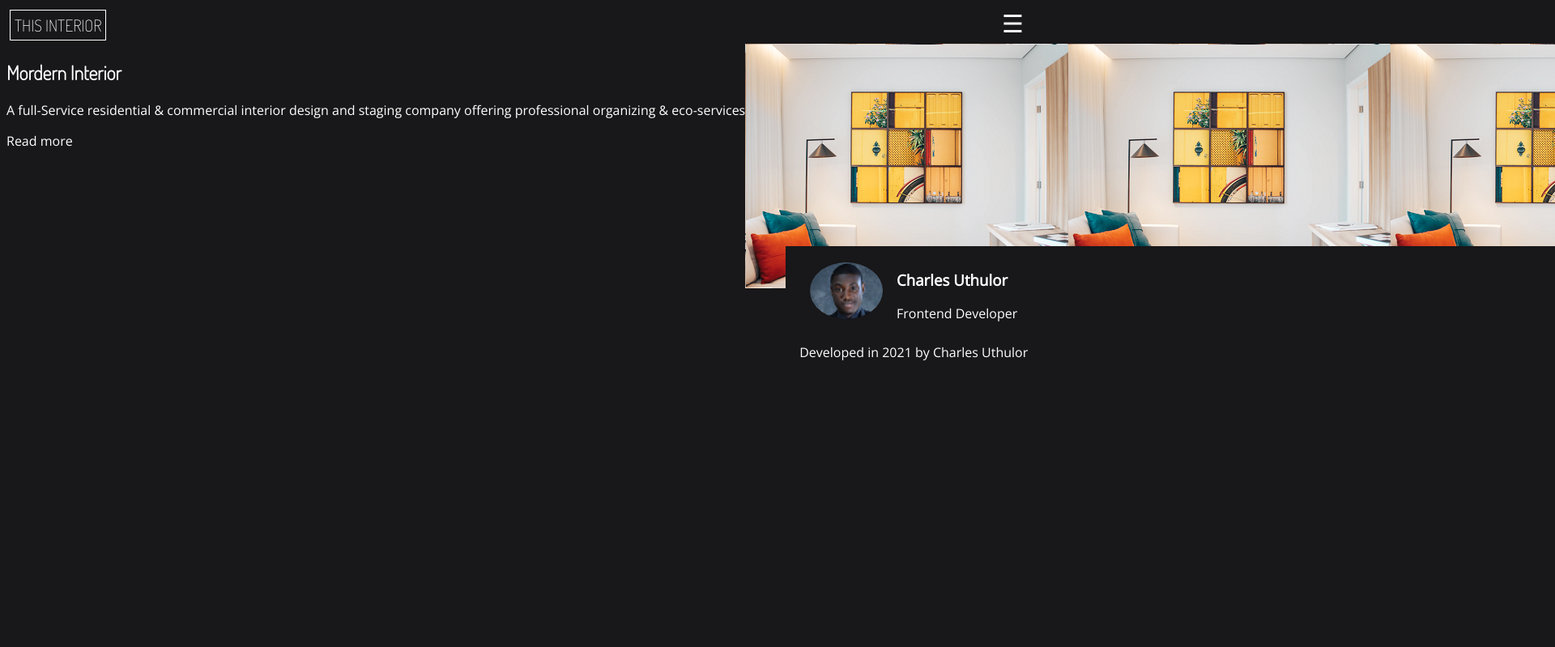
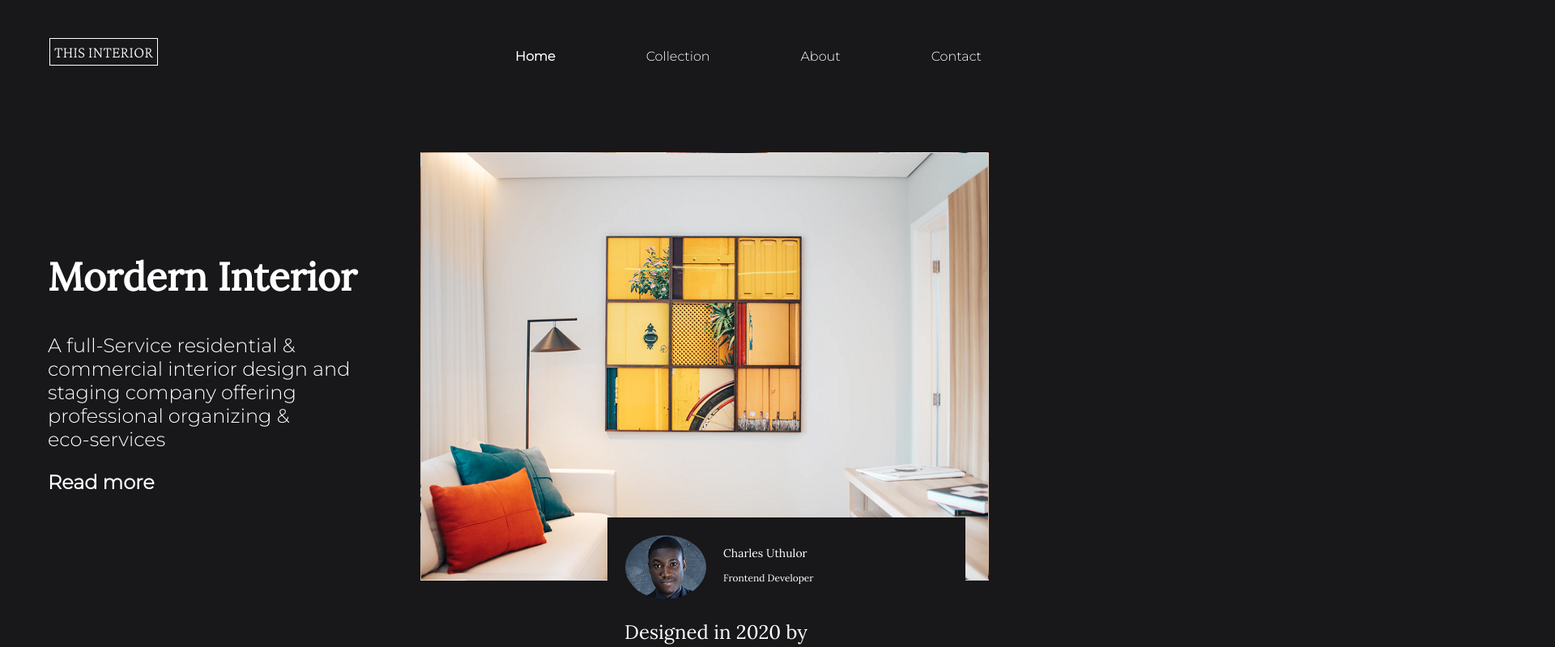
Before and after one commit to charlesnnanna/interior-dec, an Angular app: page / in a window 1280 px wide. Shown: the top 799 px of the page at 81% size, 1920 px wide, since content can reach past the window. Built offline with nearby package versions, Linux system fonts and the light colour scheme.

Commit message:
Modified Hero section

```diff
--- a/src/app/app.component.css
+++ b/src/app/app.component.css
@@ -0,0 +1,27 @@
+
+.app{
+    margin-top: 20px;
+    border: 1px solid transparent;
+    height: 900px;
+}
+
+.copyright{
+    margin-top: 270px;
+    text-align: center;
+}
+
+@media only screen and (min-width: 600px) {
+    .app{
+        margin-left: 50px;
+        margin-right: 50px;
+        margin-top: 50px;
+        height: 1000px;
+    }
+
+    .copyright{
+        margin-top: 300px;
+
+    }
+
+
+}
--- a/src/app/app.component.html
+++ b/src/app/app.component.html
@@ -1,4 +1,5 @@
-<div>
+<div class = 'app'>
   <app-header></app-header>
   <app-hero></app-hero>
+  <p class="copyright">created by charlesuthulor &copy; - devChallenges.io</p>
 </div>
--- a/src/app/home/header.component.css
+++ b/src/app/home/header.component.css
@@ -4,7 +4,7 @@ header{
     border: 1px solid transparent;
     display: flex;
     justify-content: space-between;
-    padding: 3px;
+
 }
 
 header nav{
@@ -12,22 +12,23 @@ header nav{
 }
 
 .logo{
-    border: 1px solid #FFFFFF;
-    padding: 5px;
+    border: 1px solid transparent;
     font-size: 20px;
     text-transform: uppercase;
     box-sizing: border-box;
-    font-family: 'Dosis', sans-serif;
+    font-family: 'Crimson Pro', serif;
 }
 
-.mobile-nav{
-    display: block;
-    }
+.logo span{
+
+    border: 1px solid white;
+    padding: 5px;
+}
+
 
 .mobile-nav span{
     border: 1px solid transparent;
-    padding: 3px;
-    font-size: 30px;
+    font-size: 25px;
 }
 
 .inactive{
@@ -36,6 +37,38 @@ header nav{
 
 /* For large screens */
 
-@media only screen and (min-width: 768px) {
+@media only screen and (min-width: 600px) {
 
+    header{
+        margin-bottom: 100px;
+    }
+
+    header nav{
+        display: block;
+        border: 1px solid transparent;
+    }
+
+    .mobile-nav{
+        display: none;
+    }
+
+    nav ul{
+        list-style-type: none;
+        display: flex;
+        border: 1px solid transparent;
+        justify-content: space-around;
+        margin: 0;
+        flex-wrap: wrap;
+    }
+
+    nav ul li{
+        border: 1px solid transparent;
+        margin-left: 100px;
+        padding: 5px;
+    }
+
+    .active{
+        border-bottom: 1px solid white;
+        font-weight: bold;
+    }
 }
--- a/src/app/home/header.component.html
+++ b/src/app/home/header.component.html
@@ -9,9 +9,12 @@
     </div>
 
     <nav>
-        <li>Home</li>
-        <li>Collection</li>
-        <li>About</li>
-        <li>Contact</li>
+        <ul>
+            <li class = "active">Home</li>
+            <li>Collection</li>
+            <li>About</li>
+            <li>Contact</li>
+        </ul>
+
     </nav>
 </header>
--- a/src/app/home/hero.component.css
+++ b/src/app/home/hero.component.css
@@ -1,72 +1,123 @@
 /* For mobile screens */
+
 section{
-    display : flex;
+
+}
+
+.container{
+    display: flex;
     flex-direction: row;
     flex-wrap: wrap;
+    width: inherit;
+
 }
 
-.interior-desc h1{
-    font-family: 'Dosis', sans-serif;
-}
-.interior-view{
-    position:relative;
-    padding: 0;
-    margin: 0;
+.hero-description{
+
 }
 
-.view{
-    position: absolute;
-    border: 1px solid transparent;
-    width: 95vw;
-    height: 300px;
-    background: url('/assets/images/photo-1.png');
+.hero-description h1{
+    font-size: 36px;
+}
+
+.hero-description p{
+    font-size: 14px;
+}
+
+.read-more{
+    font-size: 14px;
+    font-weight: bold;
+}
+
+.hero-image{
+    background: url("/assets/images/photo-1.png");
+    margin: auto;
+    min-width: 95vw;
+    height: 40vh;
+
 }
 
 .author{
-    border: 1px solid #181719;
+    display: flex;
+    flex-direction: column;
+    border: 1px solid transparent;
     background-color: #181719;
-    position: absolute;
-    display: flex;
-    flex-wrap: wrap;
-    width : 80vw;
-    top: 250px;
-    left: 50px;
-    font-family: 'Open Sans', sans-serif;
+    justify-content: flex-start;
+    align-items: flex-start;
+    margin-top: 250px;
+    max-width: 400px;
+    margin-left: 20px;
+    padding: 20px;
 }
 
-.author-bio{
+.author-data{
     display: flex;
-    border: 1px solid transparent;
-    padding: 7px;
-    flex-wrap: wrap;
-    width: inherit;
-}
-
-.author-bio img{
-    border: 1px solid #181719;
-    border-radius: 50%;
-    height: 70px;
-    margin-left: 20px;
-    margin-top: 10px;
 
 }
 
-.author-bio div{
-    border: 1px solid transparent;
-    margin-left: 15px;
+.author-data span{
+    margin-left: 20px;
 }
 
-.caption{
+.author-data span >:first-child{
+    font-size: 14px;
+}
+
+.author-data span >:last-child{
+    font-size: 12px;
+}
+
+.author-data img{
     border: 1px solid transparent;
-    width: inherit;
-    font-family: "chiller";
-    margin-left: 15px;
+    border-radius: 50%;
+    width: 100px;
+}
+
+.author p{
+    font-size: 18px;
+    font-family: 'Lora', serif;;
+}
+/* For large screens */
+@media only screen and (min-width: 600px) {
 
 
+    .container{
+       justify-content: space-between;
+    }
+
+    .hero-description{
+        align-self: center;
+    }
+
+    .hero-description h1{
+        font-size: 48px;
+    }
+
+    .hero-description p{
+        font-size: 24px;
+    }
+
+    .read-more{
+        font-size: 18px;
+    }
+
+    .hero-image{
+        border: 1px solid transparent;
+        background: url("/assets/images/photo-2.png");
+        min-width: 0;
+        width: 700px;
+        height: 527px;
+        margin: 0;
+
+    }
+
+    .author{
+        margin-top: 450px;
+        max-width: 400px;
+        margin-left: 230px;
+    }
+
+    .author p{
+        font-size: 24px;
+    }
 }
-
-/* For large screens */
-
-@media only screen and (min-width: 768px) {
-
-}
--- a/src/app/home/hero.component.html
+++ b/src/app/home/hero.component.html
@@ -1,38 +1,28 @@
 <!--Hero section-->
 <section>
-    <div class="interior-desc">
-        <div class="desc-title">
+    <div class="container">
+        <div class="hero-description">
             <h1>Mordern Interior</h1>
+            <p>A full-Service residential & <br>
+            commercial interior design and <br> staging company
+            offering <br> professional organizing & <br> eco-services</p>
+            <P class="read-more">Read more <span></span></P>
         </div>
 
-        <div class="desc-header">
-            <p>A full-Service residential &
-            commercial interior design and staging company
-            offering professional organizing & eco-services</p>
-        </div>
-
-        <div class="desc-button">
-            <P>Read more <span></span></P>
+        <div class="hero-image">
+            <div class = "image">
+                <div class="author">
+                    <div class="author-data">
+                        <img src="assets/images/charles-1.png" alt="">
+                        <span>
+                            <p>Charles Uthulor</p>
+                            <p>Frontend Developer</p>
+                        </span>
+                    </div>
+                    <p>Designed in 2020 by <br> Charles Uthulor</p>
+                </div>
+            </div>
         </div>
     </div>
 
-    <div class="interior-view">
-        <div class="view">
-
-        </div>
-        <div class="author">
-            <div class="author-bio">
-                <img src="assets/images/charles-1.png" alt="">
-                <div>
-                    <h3>Charles Uthulor</h3>
-                    <span>Frontend Developer</span>
-
-                </div>
-            </div>
-
-            <div class="caption">
-                <p>Developed in 2021 by Charles Uthulor</p>
-            </div>
-        </div>
-    </div>
 </section>
--- a/src/styles.css
+++ b/src/styles.css
@@ -1,10 +1,15 @@
 /* You can add global styles to this file, and also import other style files */
-@import url('https://fonts.googleapis.com/css2?family=Dosis:wght@200&family=Open+Sans:wght@300&display=swap');
+@import url('https://fonts.googleapis.com/css2?family=Crimson+Pro:wght@200&family=Lora&family=Montserrat:wght@300&display=swap');
 body{
     background-color: #181719;
     color: white;
 }
 
-p{
-    font-family: 'Open Sans', sans-serif;
+p, li{
+    font-family: 'Montserrat', sans-serif;
 }
+
+
+h1,h2,h3,h4,h5,h6{
+    font-family: 'Lora', serif;
+}
```
Also changed, not shown: src/assets/images/charles-1.png, src/assets/images/photo-2.png (added).
